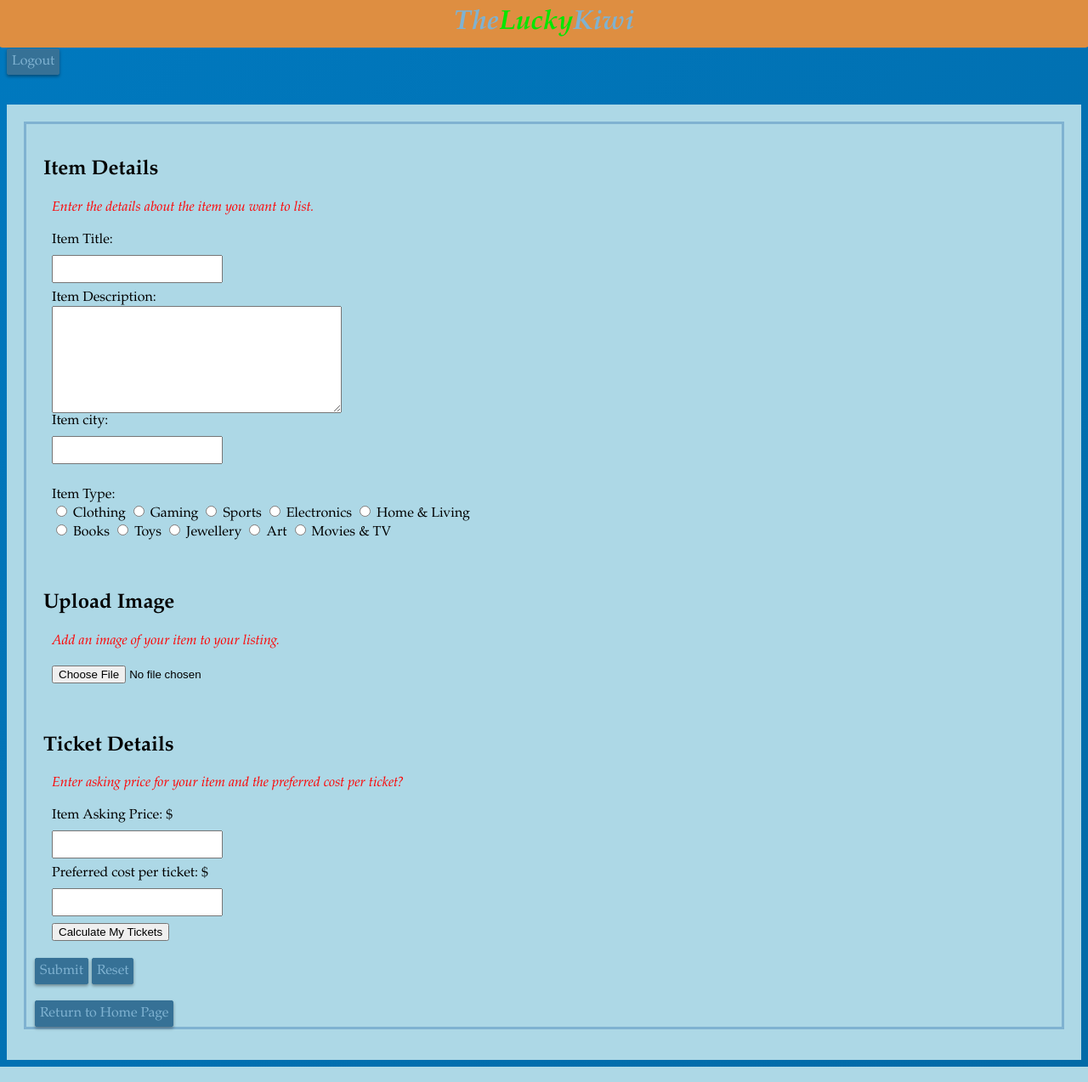
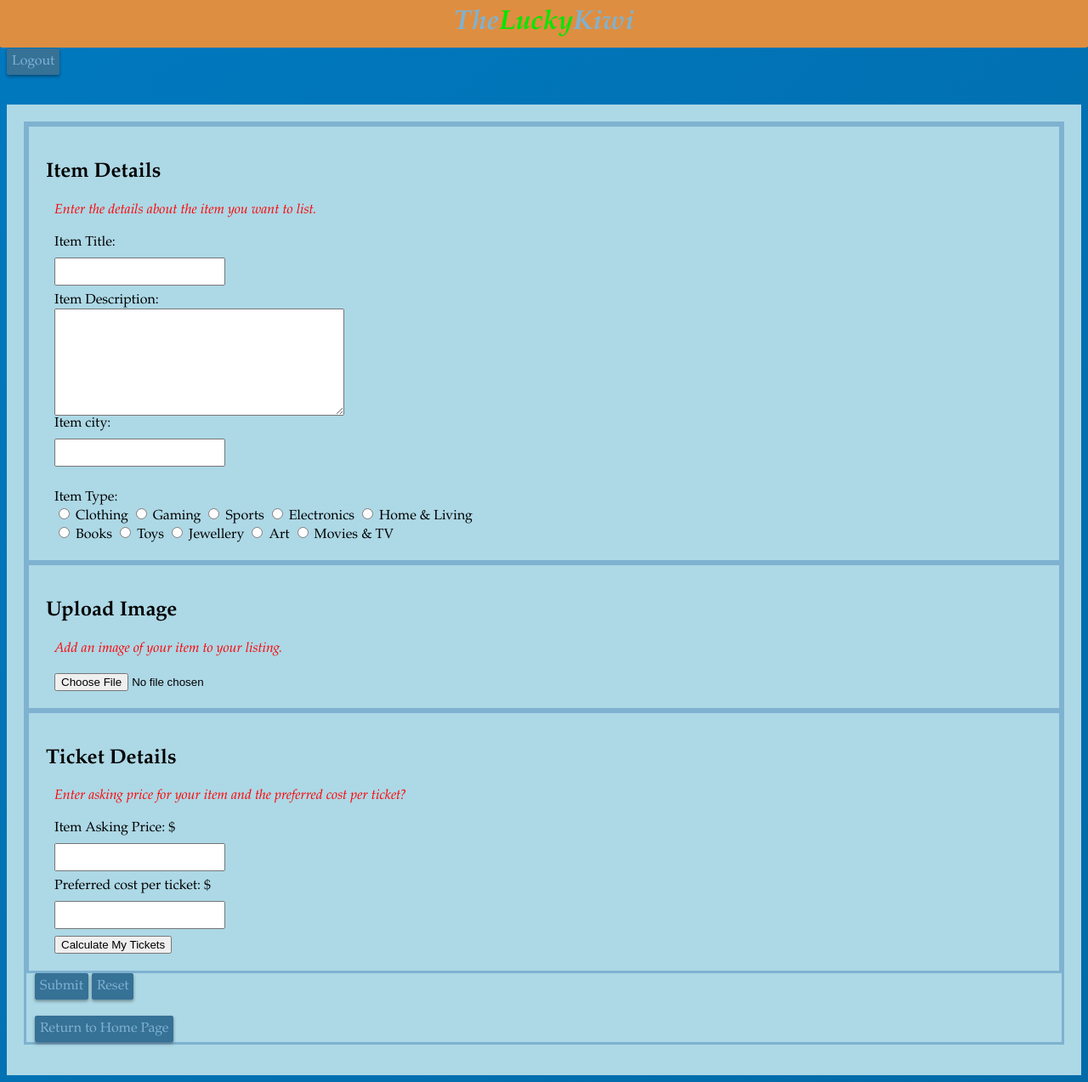
Before and after one commit to Bumchafes/LuckOfTheKiwi, a PHP site: page /itemlistingform.php in a window 1280 px wide. Shown: the whole page at 85% size. Run offline with PHP 8.4, Linux system fonts and the light colour scheme; the visitor is signed in with stand-in values (Sample User, id 1).

Commit message:
Create itemlistingform.php

```diff
--- a/itemlistingform.php
+++ b/itemlistingform.php
@@ -13,7 +13,6 @@ if(!isset( $_SESSION['Account'] )){
 	<head>
 		<title> Lucky Kiwi </title>
 		<link rel="stylesheet" type="text/css" href="style.css" />
-
 	</head>
 <h1><i>The<span style="color:#00E700">Lucky</span>Kiwi</i></h1>
 <form action = "logoutProcess.php" method = "post">
@@ -24,7 +23,7 @@ if(!isset( $_SESSION['Account'] )){
 	<body>
 	<div>
 	<form class="inputs" action = "itemlistingform.php" method = "post" ></p>
-		<div class="itemDetails">
+		<div class="inputs">
 		<h2>Item Details</h2>
 		<p><i><span style="color:red">Enter the details about the item you want to list.</span></i></p>
 
@@ -53,14 +52,14 @@ if(!isset( $_SESSION['Account'] )){
 			<br>
 			</p>
 		</div>
-		<div class="itemDetails">
+		<div class="inputs">
 		<h2>Upload Image</h2>
 			<p><i><span style="color:red">Add an image of your item to your listing.</span></i></p>
 			<p><br><input type="file" name="image" id="fileToUpload"><br></p>
 		</div>
 
 
-		<div class="itemDetails">
+		<div class="inputs">
 		<h2>Ticket Details</h2>
 
 			<p><i><span style="color:red">Enter asking price for your item and the preferred cost per ticket?</span></i></p>
```
